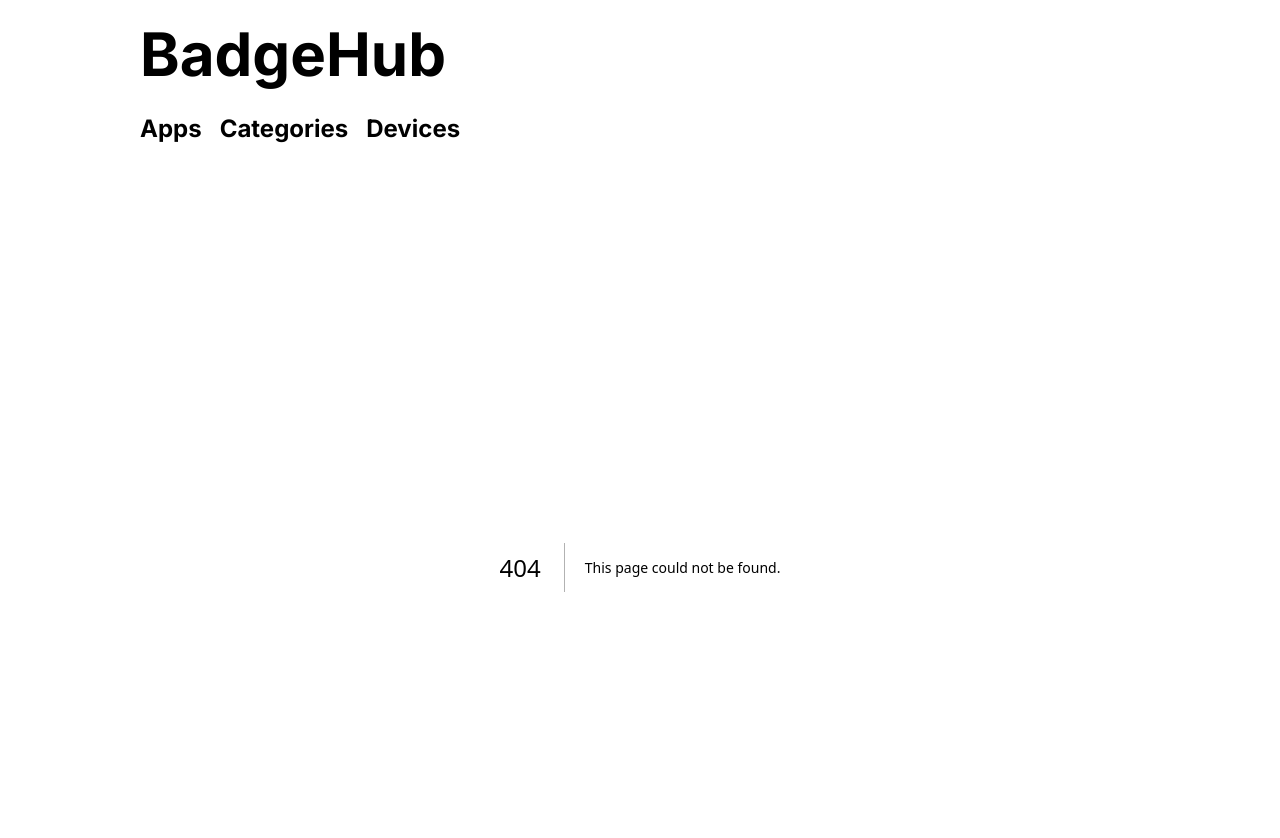
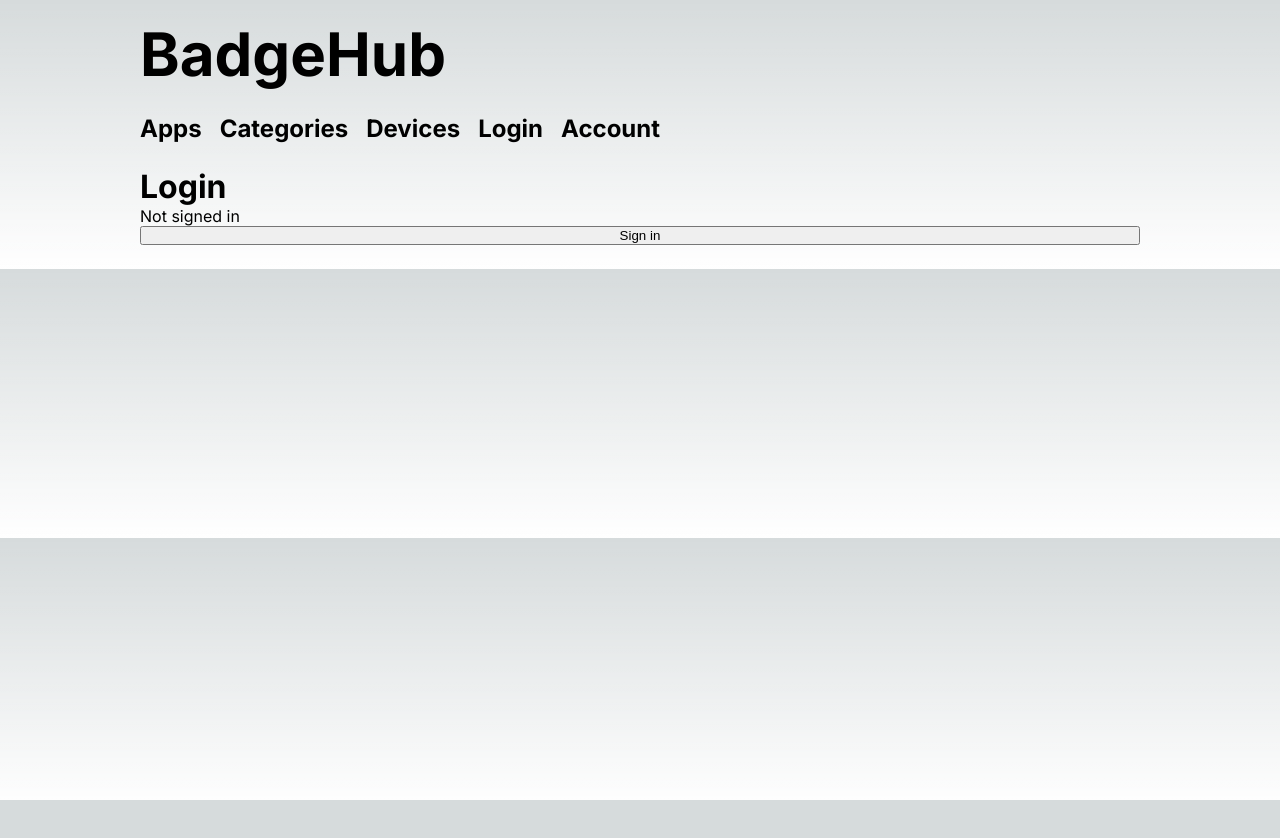
Before and after one commit to badgeteam/badgehub-frontend, a Next.js app: page /login in a window 1280 px wide. Before the commit this address had no page. Shown: the top 838 px of the page. After the commit the page ends 800 px from the top, so only its background shows below. Built offline with nearby package versions, Linux system fonts and the light colour scheme; no server answers.

Commit message:
Basic working version with GitHub auth

```diff
--- a/package.json
+++ b/package.json
@@ -12,6 +12,7 @@
   },
   "dependencies": {
     "next": "14.2.5",
+    "next-auth": "^4.24.7",
     "react": "^18",
     "react-dom": "^18"
   },
--- a/src/app/apps/page.tsx
+++ b/src/app/apps/page.tsx
@@ -6,6 +6,7 @@ import {
   getDevices,
 } from "@/badgehub-api-client/generated/swagger/public/public";
 import { Filter } from "@/components/Filter";
+import { SessionProvider } from "next-auth/react"
 
 export interface SearchParams {
   category: string;
--- /dev/null
+++ b/src/app/login/page.tsx
@@ -0,0 +1,19 @@
+"use client"
+import {SessionProvider} from "next-auth/react"
+import {LoginButton} from "@/components/LoginButton";
+
+export interface SearchParams {
+  category: string;
+  device: string;
+}
+
+export default function Listing(props: any) {
+  console.log('props', props);
+
+  return (
+      <SessionProvider session={props.session}>
+        <h1>Login</h1>
+          <LoginButton/>
+      </SessionProvider>
+  );
+}
--- /dev/null
+++ b/src/components/LoginButton/index.tsx
@@ -0,0 +1,20 @@
+import { useSession, signIn, signOut } from "next-auth/react"
+
+export function LoginButton() {
+    const { data: session } = useSession();
+
+    if (session) {
+        return (
+            <>
+                Signed in as {session?.user?.email} <br />
+                <button onClick={() => signOut()}>Sign out</button>
+            </>
+        )
+    }
+    return (
+        <>
+            Not signed in <br />
+            <button onClick={() => signIn()}>Sign in</button>
+        </>
+    )
+}
--- a/src/components/MainNav/index.tsx
+++ b/src/components/MainNav/index.tsx
@@ -13,6 +13,12 @@ export function MainNav() {
       <Link href={"/devices"}>
         <h1>Devices</h1>
       </Link>
+        <Link href={"/login"}>
+            <h1>Login</h1>
+        </Link>
+        <Link href={"/account"}>
+            <h1>Account</h1>
+        </Link>
     </nav>
   );
 }
```
Also changed, not shown: src/app/account/page.tsx (added, +17 -0 lines), src/app/api/auth/[...nextauth]/route.ts (added, +14 -0 lines), src/app/api/restricted.js (added, +17 -0 lines), 2 other files (tests, documents, lock files or other folders).
